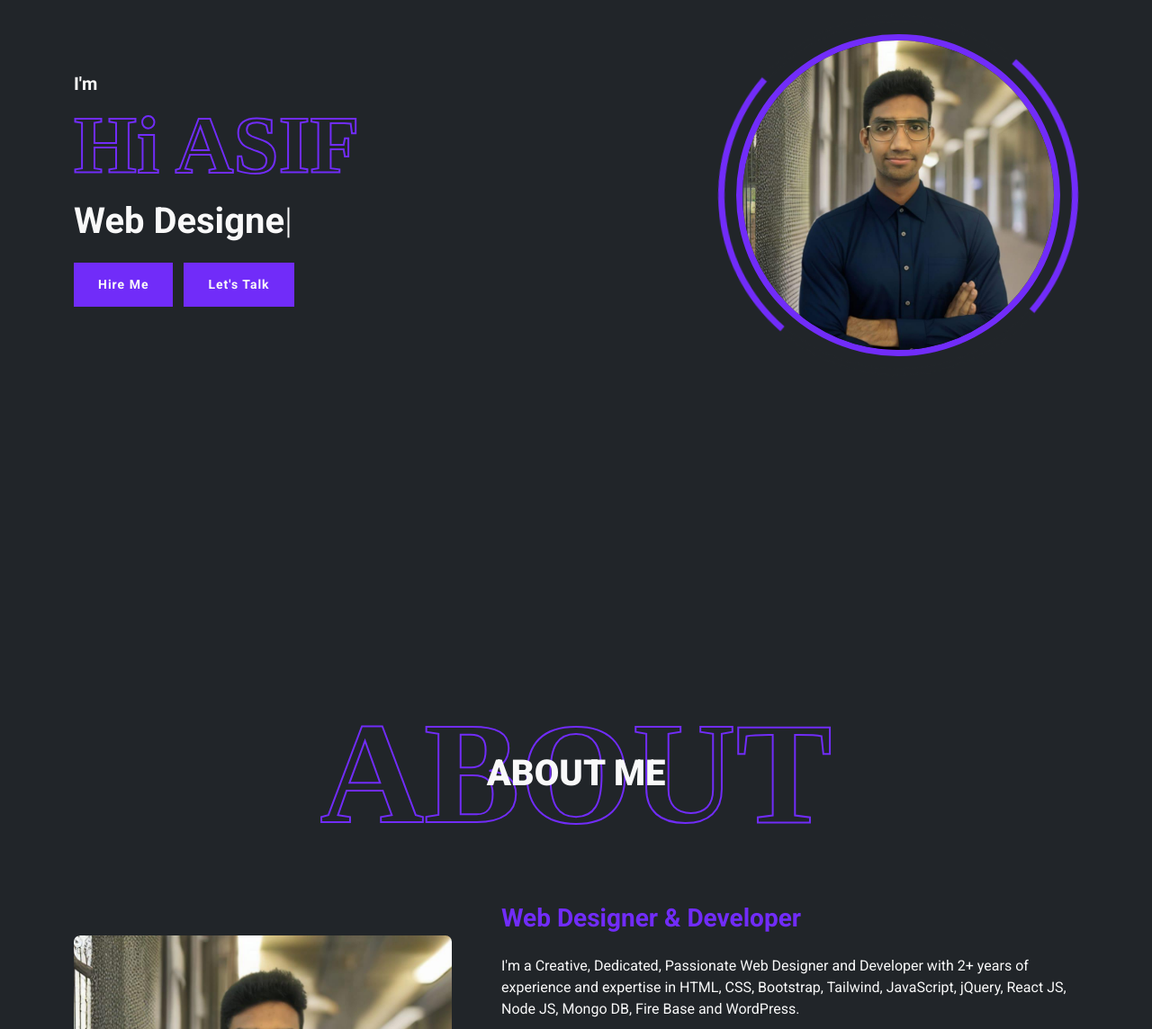
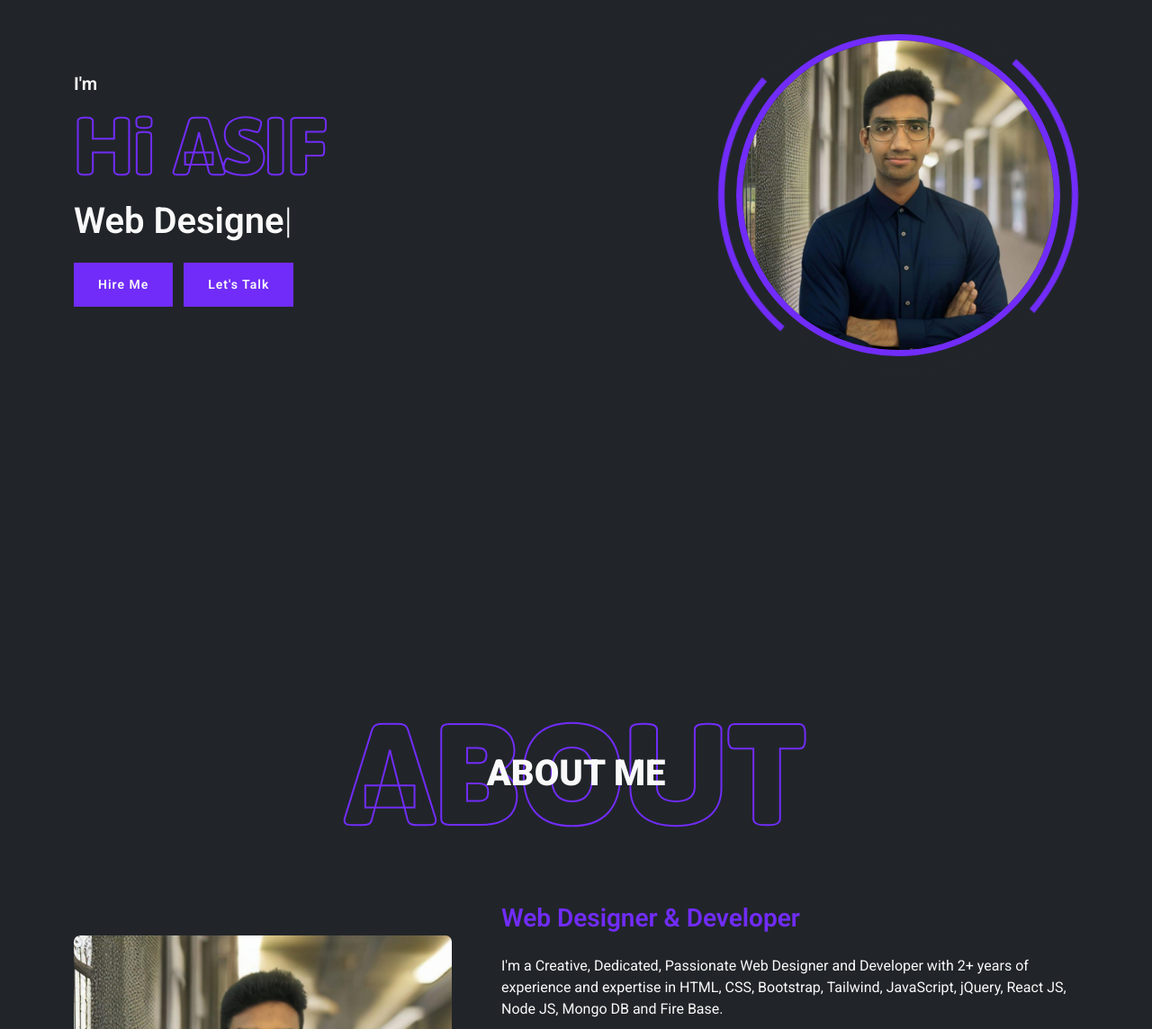
Before and after one commit to only1asif4you/personalPortfolio, a plain HTML site: page index.html in a window 1280 px wide. Shown: the part 156-1300 px from the top of the page at 90% size. Drawn offline with nearby package versions, Linux system fonts and the light colour scheme.

Commit message:
Add files via upload

```diff
--- a/assets/css/style.css
+++ b/assets/css/style.css
@@ -1,10 +1,11 @@
 /* ======================
 * GOOGLE FONTS IMPORTED
 ====================== */
-@import url("https://fonts.googleapis.com/css2?family=Roboto:ital,wght@0,100;0,300;0,400;0,500;0,700;0,900;1,100;1,300;1,400;1,500;1,700;1,900&display=swap");
+@import url("https://fonts.googleapis.com/css2?family=Asap:ital,wght@0,100..900;1,100..900&family=Roboto:ital,wght@0,100..900;1,100..900&display=swap");
 
 /*
 ?   font-family: "Roboto", sans-serif;
+?   font-family: "Asap", serif;
 */
 
 /* ======================
@@ -261,7 +262,7 @@ body {
 }
 .section-header h2 {
   color: var(--primary-bg-color);
-  font-family: auto;
+  font-family: "Asap", serif;
   font-size: 160px;
   font-weight: 900;
   text-transform: uppercase;
@@ -380,7 +381,7 @@ header {
 ====================== */
 h1.stroke-heading {
   color: var(--primary-bg-color) !important;
-  font-family: auto;
+  font-family: "Asap", serif;
   font-size: 90px !important;
   font-weight: 900;
   margin: 0 !important;
--- a/index.html
+++ b/index.html
@@ -281,7 +281,7 @@
                 I'm a Creative, Dedicated, Passionate Web Designer and Developer
                 with 2+ years of experience and expertise in HTML, CSS,
                 Bootstrap, Tailwind, JavaScript, jQuery, React JS, Node JS,
-                Mongo DB, Fire Base and WordPress.
+                Mongo DB and Fire Base.
               </p>
               <br />
               <p>
@@ -1127,8 +1127,8 @@
                   >
                     <div class="accordion-body">
                       I specialize in HTML, CSS, Bootstrap, Tailwind,
-                      JavaScript, jQuery, React JS, Node JS, Mongo DB, Fire Base
-                      and WordPress ensuring your site is both functional and
+                      JavaScript, jQuery, React JS, Node JS, Mongo DB and Fire
+                      Base ensuring your site is both functional and
                       aesthetically pleasing.
                     </div>
                   </div>
```
